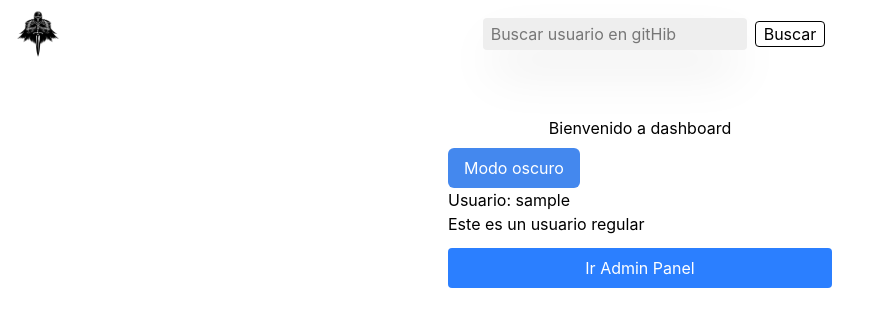
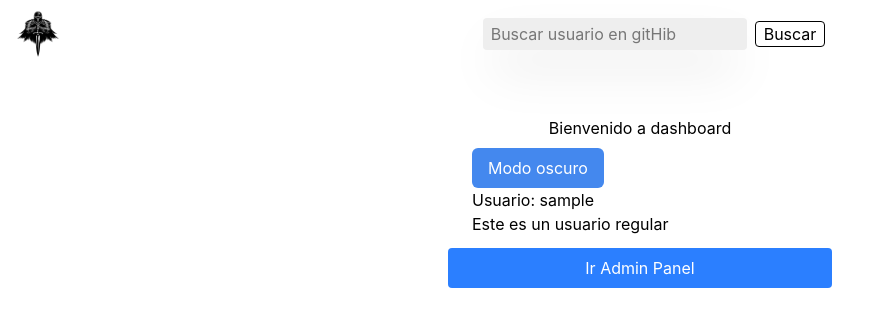
Before and after one commit to elgember/Acceso-type, a React (Vite) app: page / in a window 1280 px wide. Shown: the top 326 px of the page, without its empty margins (0-876 px from the left). Built offline with nearby package versions, Linux system fonts and the light colour scheme; sample sign-in values are in the browser's storage.

Commit message:
centrando el desaboard para pantallas pequeñas

```diff
--- a/src/Components/Ui/IrToAdminPanel.tsx
+++ b/src/Components/Ui/IrToAdminPanel.tsx
@@ -11,7 +11,7 @@ export const IrToAdminPanel: React.FC = () => {
     }
 
     return (
-    <div className="mt-3 flex justify-center">
+    <div className="mt-3 flex justify-center w-full">
         <button className="cursor-pointer bg-blue-500 dark:bg-slate-800 text-white w-sm py-2 rounded text-center transform hover:scale-105" onClick={manejarEnvio}>Ir Admin Panel</button>
     </div>
     )
--- a/src/Components/Ui/ThemeToggle.tsx
+++ b/src/Components/Ui/ThemeToggle.tsx
@@ -6,7 +6,7 @@ export const ThemeToggle = () => {
     const { theme, toggleTheme } = useTheme();
 
     return (
-    <div>
+    <div className="w-full">
         <button onClick={toggleTheme} className='bg-[#48e] dark:bg-slate-800 text-white px-4 py-2 rounded-md transition-colors duration-300'>
             {theme === 'light' ? 'Modo oscuro' : 'Modo claro'}
         </button>
--- a/src/Views/Dashboard.tsx
+++ b/src/Views/Dashboard.tsx
@@ -7,11 +7,13 @@ import { authContext } from "@/Context/AuthContext";
 export const Dashboard = () => {
     const { user } = authContext();
     return (
-    <div className="p-10 bg-white dark:bg-[#333] text-black dark:text-white min-h-full flex justify-center">
-        <div>
+    <div className="p-10 bg-white dark:bg-[#333] text-black dark:text-white min-h-full w-full">
+        <div className="w-full flex flex-col sm:items-center">
             <h1 className="text-center py-2">Bienvenido a dashboard</h1>
-            <ThemeToggle />
-            <Card user={user ?? undefined} />
+            <div className="sm:w-sm sm:text-start pl-6">
+                <ThemeToggle />
+                <Card user={user ?? undefined} />
+            </div>
             <div>
                 {user?.role === 'admin' ? (
                     <IrToAdminPanel />
```
